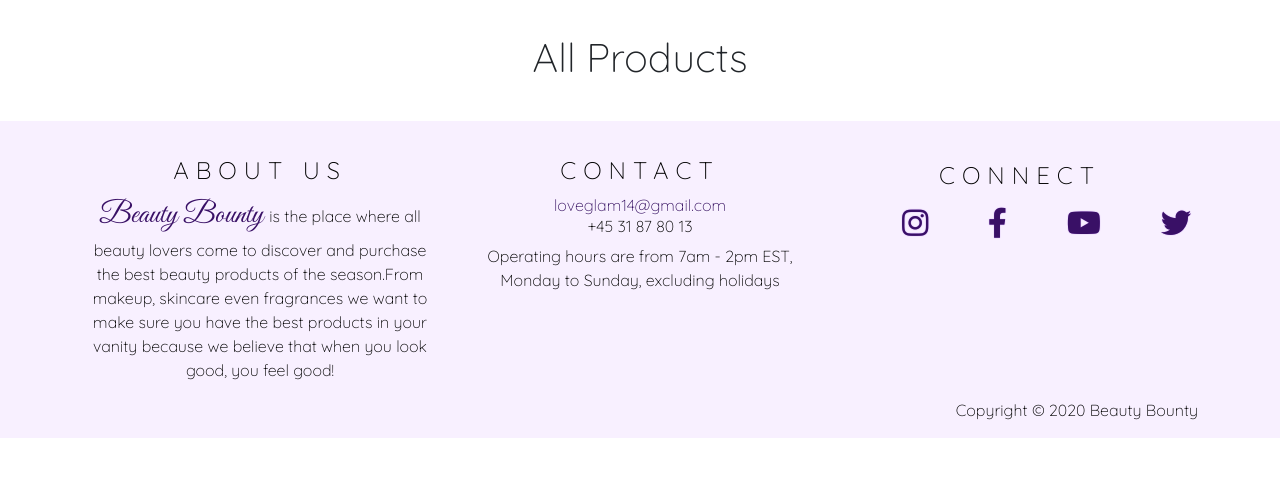
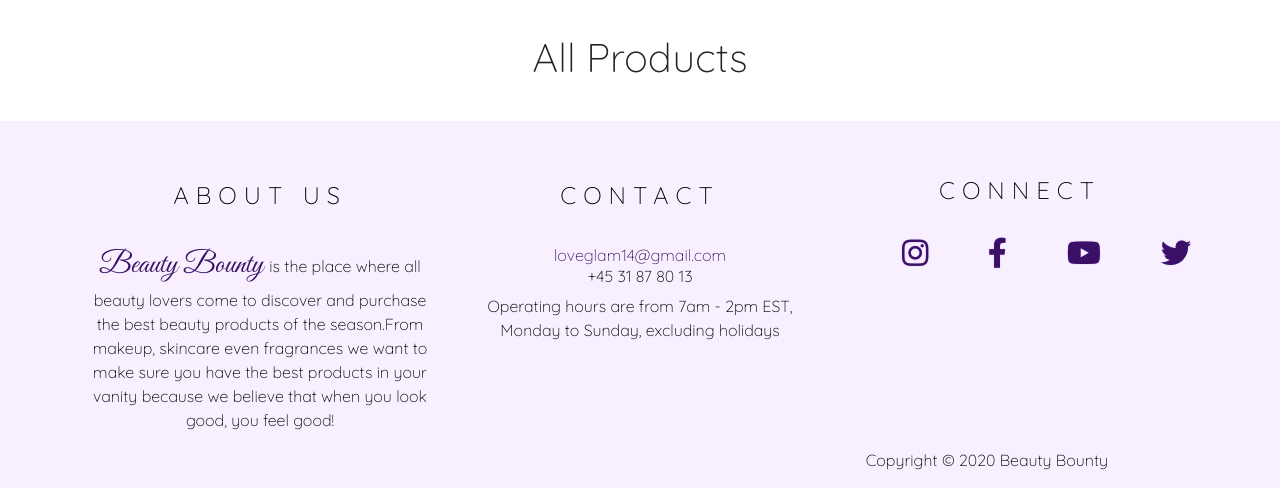
Before and after one commit to Vasileia-Apostolou/Beauty_Bounty, a Django app: page / in a window 1280 px wide. Shown: the part 670-1158 px from the top of the page. Before the commit the page ends 1108 px from the top, so only its background shows below. Run offline with Django 3.2, Linux system fonts and the light colour scheme; data that the repository does not hold is empty; some libraries are stand-ins or nearby versions.

Commit message:
Style footer headers

```diff
--- a/store/static/css/style.css
+++ b/store/static/css/style.css
@@ -173,11 +173,11 @@
    background-color: #f8f0ff;
    color: black;
    text-align: center;
-   padding-top: 35px;
+   padding-top: 50px;
 }
 
 .copyright {
-    text-align: left;
+    margin-right: 45px;
     float: right;
 }
 
@@ -188,11 +188,14 @@
 }
 
 .about-footer-text,
-.shopping-cart-text,
-.contact-footer-text {
+.contact-footer-text,
+.connect-footer-text {
     text-align: center;
     text-transform: uppercase;
     letter-spacing: 7px;
+    padding-top: 10px;
+    padding-bottom: 25px;
+    text-shadow: 0px 0px 5px white;
 }
 
 .connect-footer-text {
@@ -220,7 +223,6 @@
 
 .socials li a i {
     margin-left: 60px;
-    padding-top: 10px;
     font-size: 30px;
     color: #391066;
     text-shadow: 0px 0px 1px #9e62d9;
```
Also changed, not shown: README.md.
